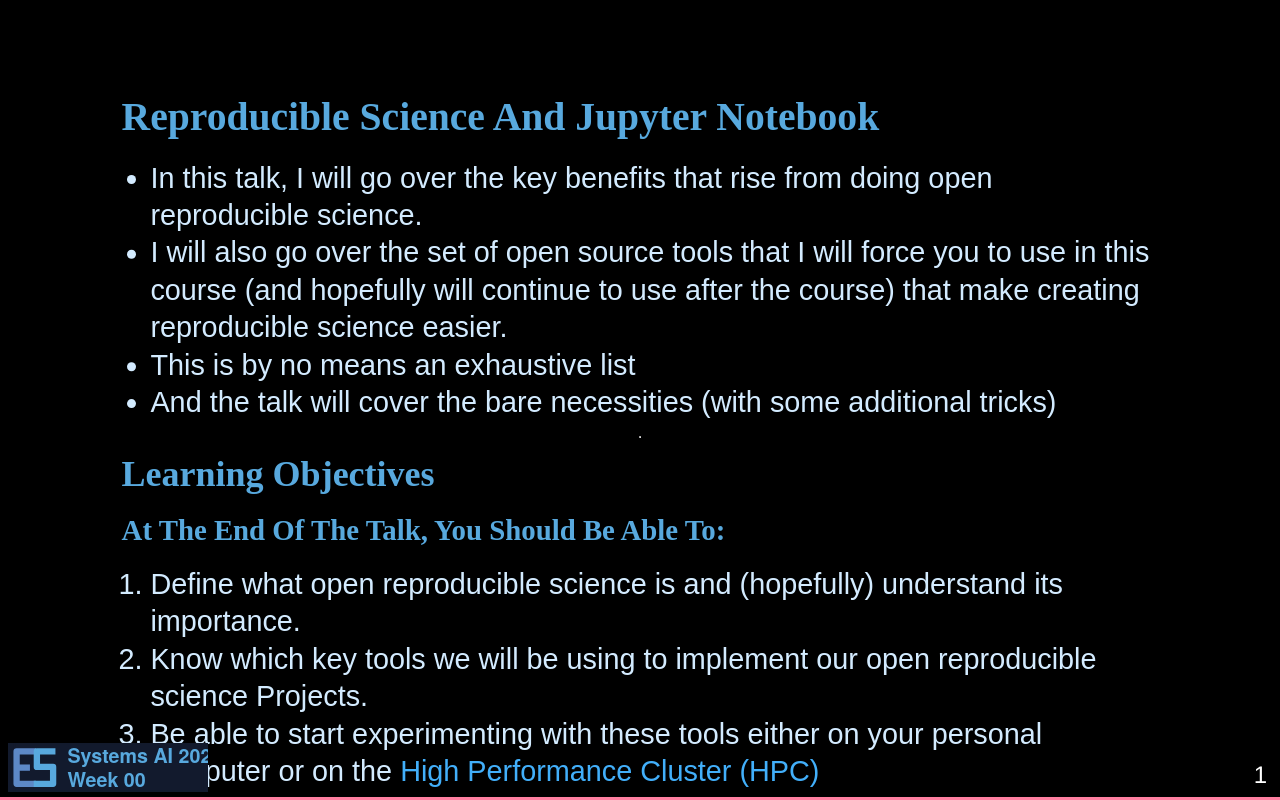
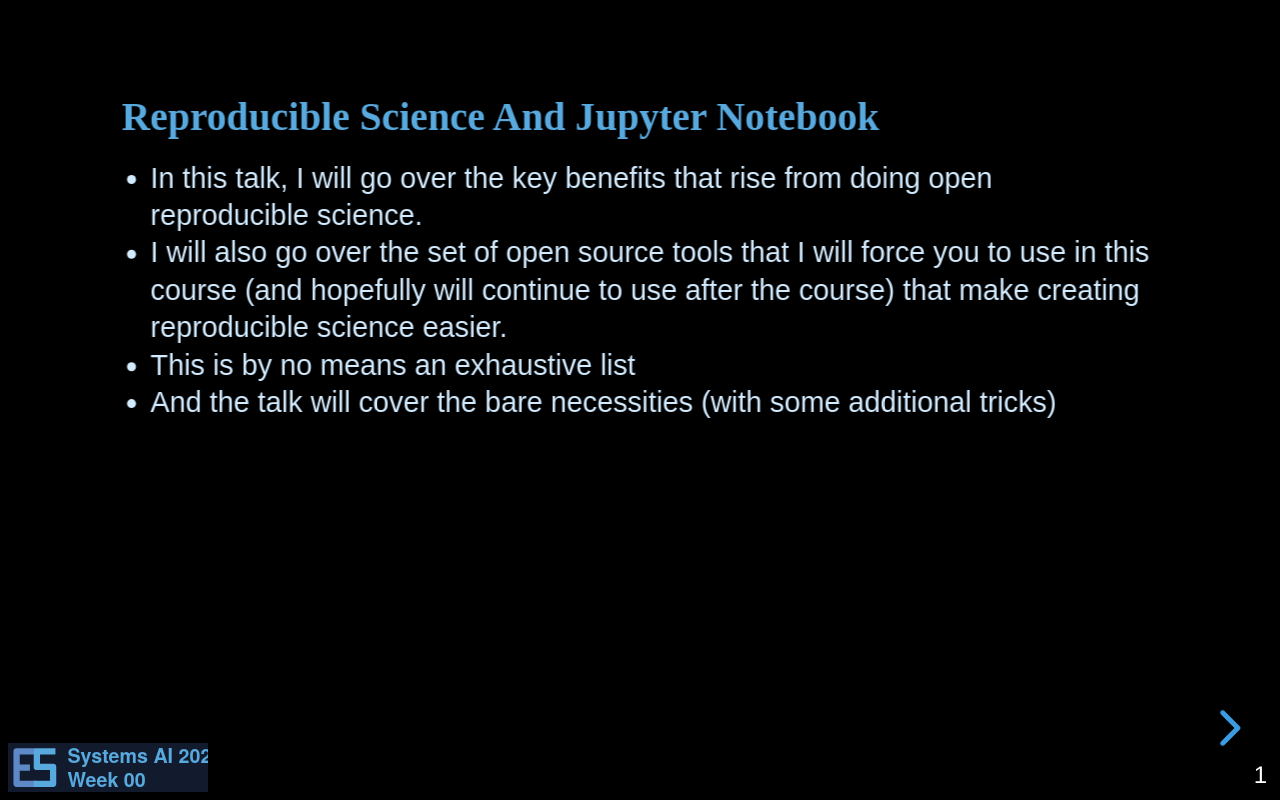
Before and after one commit to esoreqMP/esoreqMP.github.io, a plain HTML site: page week_00/index.html in a window 1280 px wide. Drawn offline with nearby package versions, Linux system fonts and the light colour scheme; some packages are replaced by stand-ins of ours; a web font is replaced by a local one.

Commit message:
changing index.html

```diff
--- a/week_00/index.html
+++ b/week_00/index.html
@@ -26,7 +26,7 @@
 		<div class="reveal">
 			<div class="slides">
 
-				<section data-markdown>
+				<section data-markdown data-separator="---">
 					<script type="text/template">
 							# Reproducible Science and Jupyter Notebook
 							<!-- .slide: id="home" -->
```
